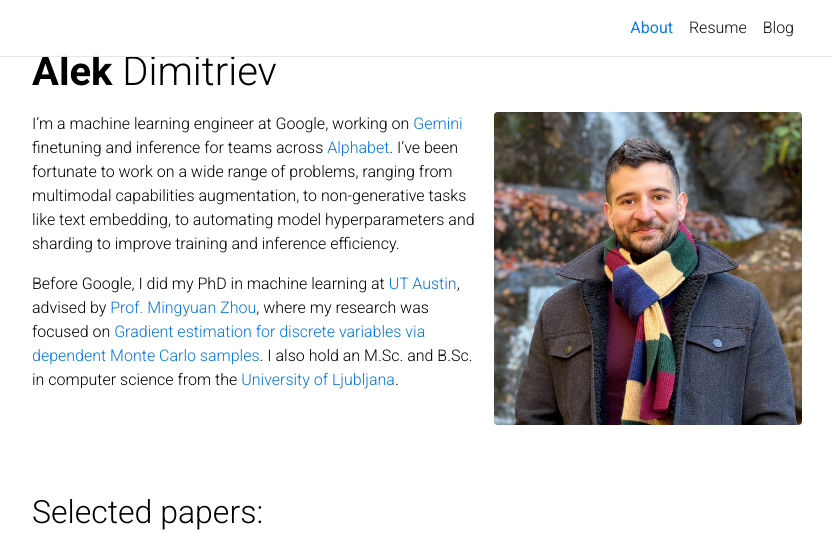
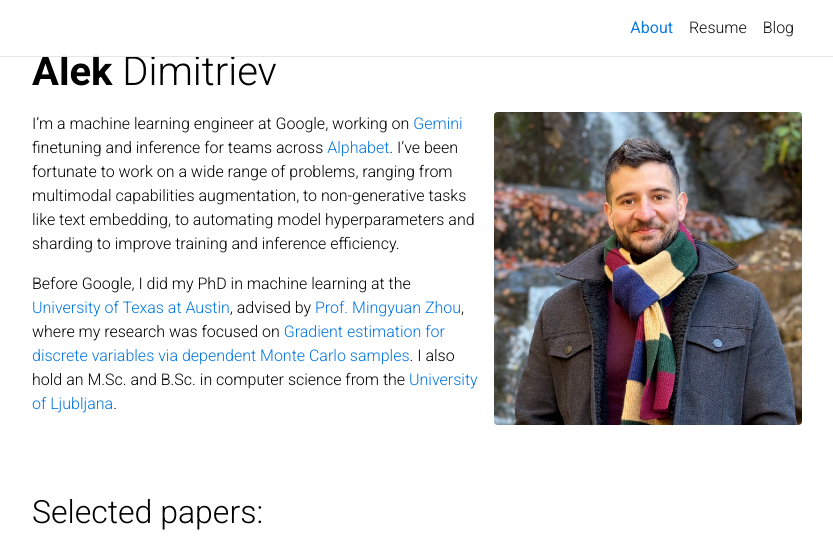
Before and after one commit to alekdimi/alekdimi.github.io, a Jekyll site: the page built from _pages/about.md, in a window 1280 px wide and 964 px high, cut to the strip 0-544 px from the top of the window. Shown: the whole strip, without its empty margins (223-1056 px from the left). Built offline with Jekyll 4.4.1, drawn with Linux system fonts in a browser that asks for light colours; nearby versions of some CDN libraries; full-size pictures stand in for the smaller copies a plugin makes; comment, search, counter and statistics services are not loaded; a style sheet for code colours, icons or effects is not loaded.

Commit message:
Update about.md

```diff
--- a/_pages/about.md
+++ b/_pages/about.md
@@ -15,7 +15,7 @@ social: true  # includes social icons at the bottom of the page
 
 I'm a machine learning engineer at Google, working on [Gemini](https://gemini.google.com) finetuning and inference for teams across [Alphabet](https://abc.xyz). I've been fortunate to work on a wide range of problems, ranging from multimodal capabilities augmentation, to non-generative tasks like text embedding, to automating model hyperparameters and sharding to improve training and inference efficiency.
 
-Before Google, I did my PhD in machine learning at [UT Austin](https://www.utexas.edu/), advised by [Prof. Mingyuan Zhou](http://mingyuanzhou.github.io/), where my research was focused on [Gradient estimation for discrete variables via dependent Monte Carlo samples](https://repositories.lib.utexas.edu/items/b2924809-2671-48ba-b004-5e509f50bcc0). I also hold an M.Sc. and B.Sc. in computer science from the [University of Ljubljana](https://fri.uni-lj.si/en).
+Before Google, I did my PhD in machine learning at the [University of Texas at Austin](https://www.utexas.edu/), advised by [Prof. Mingyuan Zhou](http://mingyuanzhou.github.io/), where my research was focused on [Gradient estimation for discrete variables via dependent Monte Carlo samples](https://repositories.lib.utexas.edu/items/b2924809-2671-48ba-b004-5e509f50bcc0). I also hold an M.Sc. and B.Sc. in computer science from the [University of Ljubljana](https://fri.uni-lj.si/en).
 
 <!-- I'm a machine learning engineer at [Google](https://about.google/), working on large language models. Before that, I did my PhD in machine learning at [UT Austin](https://www.utexas.edu/), advised by [Prof. Mingyuan Zhou](http://mingyuanzhou.github.io/), where I did research in backpropagating through discrete variables in deep learning. I also hold an M.Sc. and B.Sc. in computer science from the [University of Ljubljana](https://fri.uni-lj.si/en).
 Before starting my PhD, I worked on applying machine learning to different domains.
```
